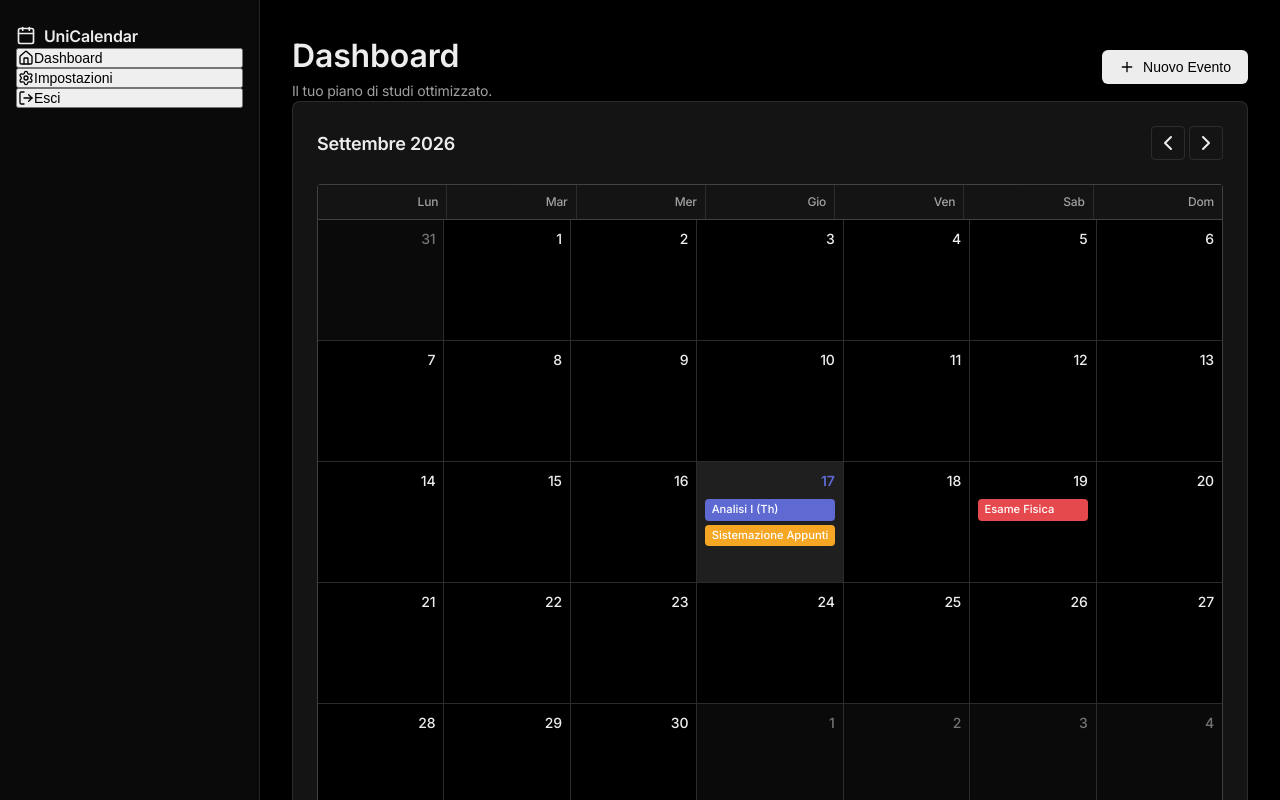
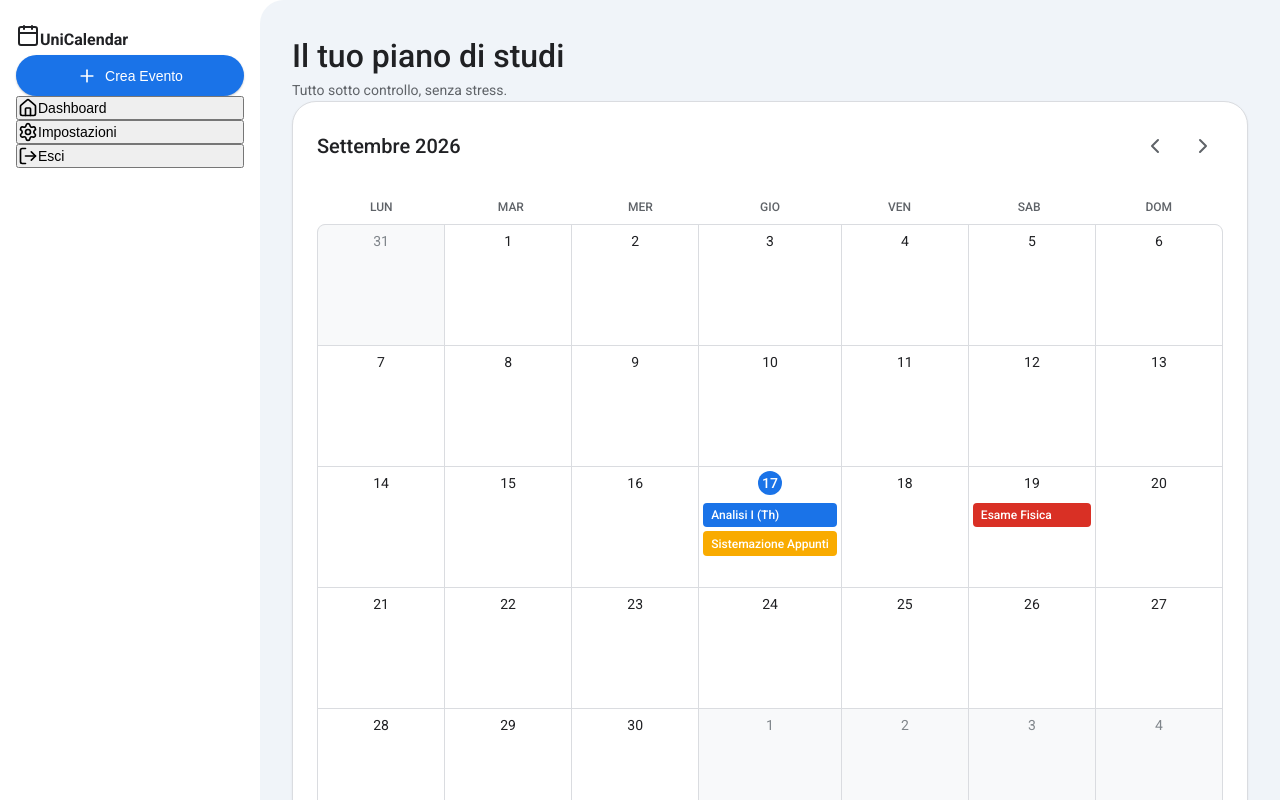
Before and after one commit to simonemagistrali/UniCalendar, a React (Vite) app: page /home in a window 1280 px wide. Built offline with nearby package versions, Linux system fonts and the light colour scheme.

Commit message:
style: Material Design Redesign (Google Style)

```diff
--- a/src/components/features/calendar/Calendar.css
+++ b/src/components/features/calendar/Calendar.css
@@ -4,8 +4,8 @@
   width: 100%;
   background-color: var(--bg-surface);
   border: 1px solid var(--border-color);
-  border-radius: 8px;
-  box-shadow: var(--shadow-sm);
+  border-radius: 24px;
+  padding: 1.5rem;
 }
 
 .calendar-header {
@@ -16,69 +16,64 @@
 }
 
 .calendar-title {
-  font-size: 1.125rem;
-  font-weight: 600;
+  font-size: 1.25rem;
+  font-weight: 500;
   text-transform: capitalize;
-  letter-spacing: -0.01em;
+  color: var(--text-primary);
 }
 
 .calendar-nav {
   display: flex;
-  gap: 0.25rem;
+  gap: 0.5rem;
 }
 
 .calendar-nav-btn {
   background: transparent;
-  border: 1px solid var(--border-color);
-  color: var(--text-primary);
-  padding: 0.25rem;
-  border-radius: 4px;
+  border: none;
+  color: var(--text-secondary);
+  padding: 0.5rem;
+  border-radius: 50%;
   cursor: pointer;
   display: flex;
   align-items: center;
   justify-content: center;
-  transition: all 0.2s ease;
+  transition: background-color 0.2s ease;
 }
 
 .calendar-nav-btn:hover {
   background-color: var(--bg-hover);
-  border-color: var(--border-color-hover);
+  color: var(--text-primary);
 }
 
 .calendar-grid-header {
   display: grid;
   grid-template-columns: repeat(7, 1fr);
   gap: 1px;
-  background-color: var(--border-color);
-  border-top: 1px solid var(--border-color);
-  border-left: 1px solid var(--border-color);
-  border-right: 1px solid var(--border-color);
-  border-top-left-radius: 4px;
-  border-top-right-radius: 4px;
 }
 
 .calendar-weekday {
   background-color: var(--bg-surface);
   padding: 0.5rem;
-  text-align: right;
+  text-align: center;
   font-size: 0.75rem;
   font-weight: 500;
   color: var(--text-secondary);
+  text-transform: uppercase;
 }
 
 .calendar-grid-body {
   display: grid;
   grid-template-columns: repeat(7, 1fr);
   gap: 1px;
-  background-color: var(--border-color);
+  background-color: var(--border-color); /* Acts as border between cells */
   border: 1px solid var(--border-color);
-  border-bottom-left-radius: 4px;
-  border-bottom-right-radius: 4px;
+  border-radius: 8px;
+  overflow: hidden;
 }
 
 .calendar-day {
-  background-color: var(--bg-primary);
-  padding: 0.5rem;
+  background-color: var(--bg-surface);
+  padding: 0.25rem;
   min-height: 120px;
   display: flex;
   flex-direction: column;
@@ -91,24 +86,29 @@
 }
 
 .calendar-day.other-month {
-  background-color: var(--bg-secondary);
+  background-color: var(--bg-tertiary);
   color: var(--text-muted);
 }
 
-.calendar-day.today {
-  background-color: var(--bg-hover);
-}
-
 .calendar-day-num {
-  text-align: right;
+  text-align: center;
   font-size: 0.875rem;
-  font-weight: 500;
+  font-weight: 400;
   margin-bottom: 0.25rem;
+  width: 24px;
+  height: 24px;
+  display: flex;
+  align-items: center;
+  justify-content: center;
+  border-radius: 50%;
+  margin-left: auto;
+  margin-right: auto;
 }
 
 .calendar-day.today .calendar-day-num {
-  color: var(--accent-primary);
-  font-weight: 600;
+  background-color: var(--accent-primary);
+  color: #fff;
+  font-weight: 500;
 }
 
 .calendar-events {
@@ -127,13 +127,12 @@
 }
 
 .calendar-event {
-  font-size: 0.7rem;
-  padding: 0.15rem 0.4rem;
+  font-size: 0.75rem;
+  padding: 0.2rem 0.5rem;
   border-radius: 4px;
   color: #fff;
   white-space: nowrap;
   overflow: hidden;
   text-overflow: ellipsis;
   font-weight: 500;
-  letter-spacing: 0;
 }
--- a/src/index.css
+++ b/src/index.css
@@ -1,32 +1,33 @@
-@import url('https://fonts.googleapis.com/css2?family=Inter:wght@300;400;500;600;700&display=swap');
+@import url('https://fonts.googleapis.com/css2?family=Roboto:wght@300;400;500;700&display=swap');
 
 :root {
-  /* Linear-style Professional Dark Theme */
-  --bg-primary: #000000;
-  --bg-secondary: #0A0A0A;
-  --bg-tertiary: #111111;
-  --bg-surface: #141414;
-  --bg-hover: #1F1F1F;
+  /* Google Material Design / Workspace Theme */
+  --bg-primary: #f0f4f9; /* Soft light blue/grey background typical of new Google apps */
+  --bg-secondary: #ffffff;
+  --bg-tertiary: #f8f9fa;
+  --bg-surface: #ffffff;
+  --bg-hover: #f1f3f4;
 
-  --text-primary: #EDEDED;
-  --text-secondary: #A1A1A1;
-  --text-muted: #737373;
+  --text-primary: #202124;
+  --text-secondary: #5f6368;
+  --text-muted: #80868b;
 
-  --accent-primary: #5E6AD2; /* Sleek indigo */
-  --accent-secondary: #717CF4;
+  /* Google Colors */
+  --accent-primary: #1a73e8; /* Google Blue */
+  --accent-primary-hover: #1b66c9;
+  --accent-secondary: #e8f0fe; /* Light blue for active states */
 
-  --accent-danger: #E5484D;
-  --accent-warning: #F5A623;
-  --accent-success: #30A46C;
+  --accent-danger: #d93025;  /* Google Red */
+  --accent-warning: #f9ab00; /* Google Yellow */
+  --accent-success: #1e8e3e; /* Google Green */
 
   /* Borders & Shadows */
-  --border-color: rgba(255, 255, 255, 0.1);
-  --border-color-hover: rgba(255, 255, 255, 0.2);
-  --shadow-sm: 0 1px 2px rgba(0, 0, 0, 0.5);
-  --shadow-md: 0 4px 12px rgba(0, 0, 0, 0.5);
+  --border-color: #dadce0;
+  --shadow-sm: 0 1px 2px 0 rgba(60,64,67,0.3), 0 1px 3px 1px rgba(60,64,67,0.15);
+  --shadow-md: 0 4px 6px -1px rgba(60,64,67,0.3), 0 2px 4px -1px rgba(60,64,67,0.15);
 
   /* Typography */
-  --font-sans: 'Inter', -apple-system, BlinkMacSystemFont, 'Segoe UI', Roboto, Helvetica, Arial, sans-serif;
+  --font-sans: 'Roboto', 'Segoe UI', Tahoma, Geneva, Verdana, sans-serif;
 }
 
 * {
@@ -43,51 +44,45 @@ body {
   -webkit-font-smoothing: antialiased;
   -moz-osx-font-smoothing: grayscale;
   line-height: 1.5;
-  letter-spacing: -0.01em;
 }
 
-/* Professional Surface Panels */
+/* Material Surface Panels */
 .glass-panel {
   background-color: var(--bg-surface);
   border: 1px solid var(--border-color);
-  border-radius: 8px;
-  box-shadow: var(--shadow-sm);
-  transition: border-color 0.2s ease;
+  border-radius: 16px;
+  box-shadow: 0 1px 2px 0 rgba(60,64,67,0.1);
+  transition: box-shadow 0.2s ease;
 }
 
 .glass-panel:hover {
-  border-color: var(--border-color-hover);
+  box-shadow: var(--shadow-sm);
 }
 
-/* Typography Enhancements */
-.text-gradient {
-  color: var(--text-primary); /* Removed harsh gradients for a more professional solid look */
-}
-
-/* Buttons */
+/* Buttons (Material Pill Style) */
 .btn {
   display: inline-flex;
   align-items: center;
   justify-content: center;
-  padding: 0.5rem 1rem;
-  border-radius: 6px;
+  padding: 0.6rem 1.5rem;
+  border-radius: 100px; /* Fully rounded like Google */
   font-weight: 500;
   font-size: 0.875rem;
   cursor: pointer;
   transition: all 0.2s ease;
   border: 1px solid transparent;
   gap: 0.5rem;
-  letter-spacing: 0;
 }
 
 .btn-primary {
-  background-color: var(--text-primary);
-  color: var(--bg-primary);
+  background-color: var(--accent-primary);
+  color: #ffffff;
+  box-shadow: 0 1px 2px 0 rgba(60,64,67,0.3);
 }
 
 .btn-primary:hover {
-  background-color: #ffffff;
-  opacity: 0.9;
+  background-color: var(--accent-primary-hover);
+  box-shadow: 0 2px 3px 0 rgba(60,64,67,0.3);
 }
 
 /* Base Utility Classes */
@@ -106,7 +101,8 @@ body {
 .text-sm { font-size: 0.875rem; }
 .text-xs { font-size: 0.75rem; }
 .font-medium { font-weight: 500; }
-.font-semibold { font-weight: 600; }
+.font-semibold { font-weight: 500; } /* Roboto uses 500 for standard boldish text */
+.font-bold { font-weight: 700; }
 .text-muted { color: var(--text-muted); }
 .text-secondary { color: var(--text-secondary); }
 
@@ -115,12 +111,12 @@ body {
   display: flex;
   height: 100vh;
   overflow: hidden;
+  background-color: var(--bg-secondary); /* Main bg is white, content is light blue */
 }
 
 .sidebar {
   width: 260px;
   background-color: var(--bg-secondary);
-  border-right: 1px solid var(--border-color);
   display: flex;
   flex-direction: column;
   padding: 1.5rem 1rem;
@@ -131,4 +127,5 @@ body {
   overflow-y: auto;
   padding: 2rem;
   background-color: var(--bg-primary);
+  border-top-left-radius: 24px;
 }
--- a/src/pages/Home.tsx
+++ b/src/pages/Home.tsx
@@ -11,27 +11,36 @@ export function Home() {
   return (
     <div className="layout-wrapper animate-in fade-in duration-300">
 
-      {/* Sidebar Professionale */}
+      {/* Sidebar Google Style */}
       <aside className="sidebar">
-        <div className="flex items-center gap-2 mb-10 px-2">
-          <CalendarIcon size={20} className="text-white" />
-          <span className="font-semibold text-lg tracking-tight">UniCalendar</span>
+        <div className="flex items-center gap-3 mb-10 px-4">
+          <div className="p-2 bg-[var(--accent-primary)] rounded-xl text-white">
+            <CalendarIcon size={24} />
+          </div>
+          <span className="font-bold text-xl text-[var(--text-primary)]">UniCalendar</span>
+        </div>
+
+        {/* Floating Action Button (Google Style) */}
+        <div className="px-2 mb-6">
+          <Button variant="primary" icon={<Plus size={20} />} className="w-full py-3 shadow-md rounded-2xl bg-white text-[var(--accent-primary)] border border-[var(--border-color)] hover:bg-[var(--accent-secondary)]">
+            Crea Evento
+          </Button>
         </div>
 
         <nav className="flex flex-col gap-1 flex-1">
-          <button className="flex items-center gap-3 px-3 py-2 rounded-md bg-[var(--bg-hover)] text-[var(--text-primary)] text-sm font-medium transition-colors">
-            <HomeIcon size={16} />
+          <button className="flex items-center gap-3 px-4 py-3 rounded-full bg-[var(--accent-secondary)] text-[var(--accent-primary)] text-sm font-medium transition-colors">
+            <HomeIcon size={20} />
             Dashboard
           </button>
-          <button className="flex items-center gap-3 px-3 py-2 rounded-md text-[var(--text-secondary)] hover:bg-[var(--bg-hover)] hover:text-[var(--text-primary)] text-sm font-medium transition-colors" onClick={() => navigate('/settings')}>
-            <Settings size={16} />
+          <button className="flex items-center gap-3 px-4 py-3 rounded-full text-[var(--text-secondary)] hover:bg-[var(--bg-hover)] hover:text-[var(--text-primary)] text-sm font-medium transition-colors" onClick={() => navigate('/settings')}>
+            <Settings size={20} />
             Impostazioni
           </button>
         </nav>
 
         <div className="mt-auto">
-          <button className="flex items-center gap-3 px-3 py-2 rounded-md text-[var(--text-secondary)] hover:bg-[var(--bg-hover)] hover:text-[var(--text-primary)] text-sm font-medium w-full transition-colors" onClick={() => navigate('/login')}>
-            <LogOut size={16} />
+          <button className="flex items-center gap-3 px-4 py-3 rounded-full text-[var(--text-secondary)] hover:bg-[var(--bg-hover)] hover:text-[var(--text-primary)] text-sm font-medium w-full transition-colors" onClick={() => navigate('/login')}>
+            <LogOut size={20} />
             Esci
           </button>
         </div>
@@ -41,12 +50,9 @@ export function Home() {
       <main className="main-content">
         <header className="flex justify-between items-center mb-8">
           <div>
-            <h1 className="text-2xl font-semibold tracking-tight">Dashboard</h1>
-            <p className="text-secondary text-sm mt-1">Il tuo piano di studi ottimizzato.</p>
+            <h1 className="text-3xl font-medium text-[var(--text-primary)]">Il tuo piano di studi</h1>
+            <p className="text-secondary text-sm mt-1">Tutto sotto controllo, senza stress.</p>
           </div>
-          <Button variant="primary" icon={<Plus size={16} />}>
-            Nuovo Evento
-          </Button>
         </header>
 
         <div className="grid grid-cols-1 xl:grid-cols-3 gap-6">
@@ -59,41 +65,41 @@ export function Home() {
           <div className="flex flex-col gap-6">
             <GlassPanel>
               <div className="flex items-center gap-2 text-sm font-medium text-secondary mb-4">
-                <Activity size={16} />
-                STATISTICHE
+                <Activity size={18} />
+                STATISTICHE EFFICIENZA
               </div>
               <div className="flex items-end gap-2">
-                <span className="text-3xl font-semibold">86%</span>
-                <span className="text-success text-sm font-medium mb-1">+2% questa sett.</span>
+                <span className="text-4xl font-medium text-[var(--accent-primary)]">86%</span>
+                <span className="text-[var(--accent-success)] text-sm font-medium mb-1 bg-[#e6f4ea] px-2 py-0.5 rounded-full">+2% questa sett.</span>
               </div>
-              <p className="text-muted text-xs mt-1">Efficienza di studio calcolata sulle ultime task.</p>
+              <p className="text-muted text-sm mt-3">Ottimo lavoro! Stai rispettando le stime.</p>
             </GlassPanel>
 
             <GlassPanel className="flex-1">
               <div className="flex items-center gap-2 text-sm font-medium text-secondary mb-4">
-                <BookOpen size={16} />
-                DA FARE (PRIORITÀ)
+                <BookOpen size={18} />
+                PROSSIME ATTIVITÀ
               </div>
 
               <ul className="flex flex-col gap-3">
-                <li className="p-3 rounded-md border border-[var(--border-color)] bg-[var(--bg-primary)] flex flex-col gap-2">
+                <li className="p-4 rounded-xl border border-[var(--border-color)] bg-white flex flex-col gap-2 shadow-sm hover:shadow-md transition-shadow cursor-pointer">
                   <div className="flex justify-between items-start">
-                    <span className="font-medium text-sm">Esercizi Analisi I</span>
-                    <span className="w-2 h-2 rounded-full bg-[var(--accent-danger)] mt-1.5"></span>
+                    <span className="font-medium text-sm text-[var(--text-primary)]">Esercizi Analisi I</span>
+                    <span className="px-2 py-0.5 rounded-full text-[10px] font-bold bg-[#fce8e6] text-[var(--accent-danger)]">URGENTE</span>
                   </div>
                   <div className="flex items-center gap-1 text-xs text-muted">
-                    <Clock size={12} />
-                    Scadenza: Esame tra 10gg
+                    <Clock size={14} />
+                    Scadenza: Esame tra 10 giorni
                   </div>
                 </li>
 
-                <li className="p-3 rounded-md border border-[var(--border-color)] bg-[var(--bg-primary)] flex flex-col gap-2">
+                <li className="p-4 rounded-xl border border-[var(--border-color)] bg-white flex flex-col gap-2 shadow-sm hover:shadow-md transition-shadow cursor-pointer">
                   <div className="flex justify-between items-start">
-                    <span className="font-medium text-sm">Appunti Fisica II</span>
-                    <span className="w-2 h-2 rounded-full bg-[var(--accent-warning)] mt-1.5"></span>
+                    <span className="font-medium text-sm text-[var(--text-primary)]">Sistemazione Appunti Fisica II</span>
+                    <span className="px-2 py-0.5 rounded-full text-[10px] font-bold bg-[#fef7e0] text-[var(--accent-warning)]">MEDIA</span>
                   </div>
                   <div className="flex items-center gap-1 text-xs text-muted">
-                    <Clock size={12} />
+                    <Clock size={14} />
                     Tempo stimato: 1h 30m
                   </div>
                 </li>
--- a/src/pages/Login.tsx
+++ b/src/pages/Login.tsx
@@ -8,23 +8,23 @@ export function Login() {
   const navigate = useNavigate();
 
   const handleLogin = () => {
-    // Simulazione di login, andrà collegato a Firebase Auth
+    // Simulazione di login
     navigate('/home');
   };
 
   return (
-    <div className="min-h-screen flex items-center justify-center p-4">
-      <GlassPanel className="w-full max-w-md flex flex-col items-center text-center p-8">
-        <div className="bg-[var(--bg-tertiary)] p-4 rounded-full mb-6">
+    <div className="min-h-screen flex items-center justify-center p-4 bg-[var(--bg-primary)]">
+      <GlassPanel className="w-full max-w-md flex flex-col items-center text-center p-10 shadow-lg border-none">
+        <div className="p-4 rounded-full mb-6" style={{ backgroundColor: 'var(--accent-secondary)' }}>
           <CalendarIcon size={48} className="text-[var(--accent-primary)]" />
         </div>
-        <h1 className="text-3xl font-bold mb-2 text-gradient">UniCalendar</h1>
-        <p className="text-secondary mb-8">
+        <h1 className="text-3xl font-bold mb-3 text-[var(--text-primary)] tracking-tight">UniCalendar</h1>
+        <p className="text-[var(--text-secondary)] mb-10 text-sm leading-relaxed">
           Il tuo assistente allo studio personale. <br />
-          Organizza, calcola le priorità e non rimanere mai indietro.
+          Organizza le tue giornate, calcola le priorità e non rimanere mai più indietro.
         </p>
 
-        <Button className="w-full py-3 text-lg" onClick={handleLogin}>
+        <Button variant="primary" className="w-full py-3 text-base shadow-md hover:shadow-lg" onClick={handleLogin}>
           Accedi con Google
         </Button>
       </GlassPanel>
```
